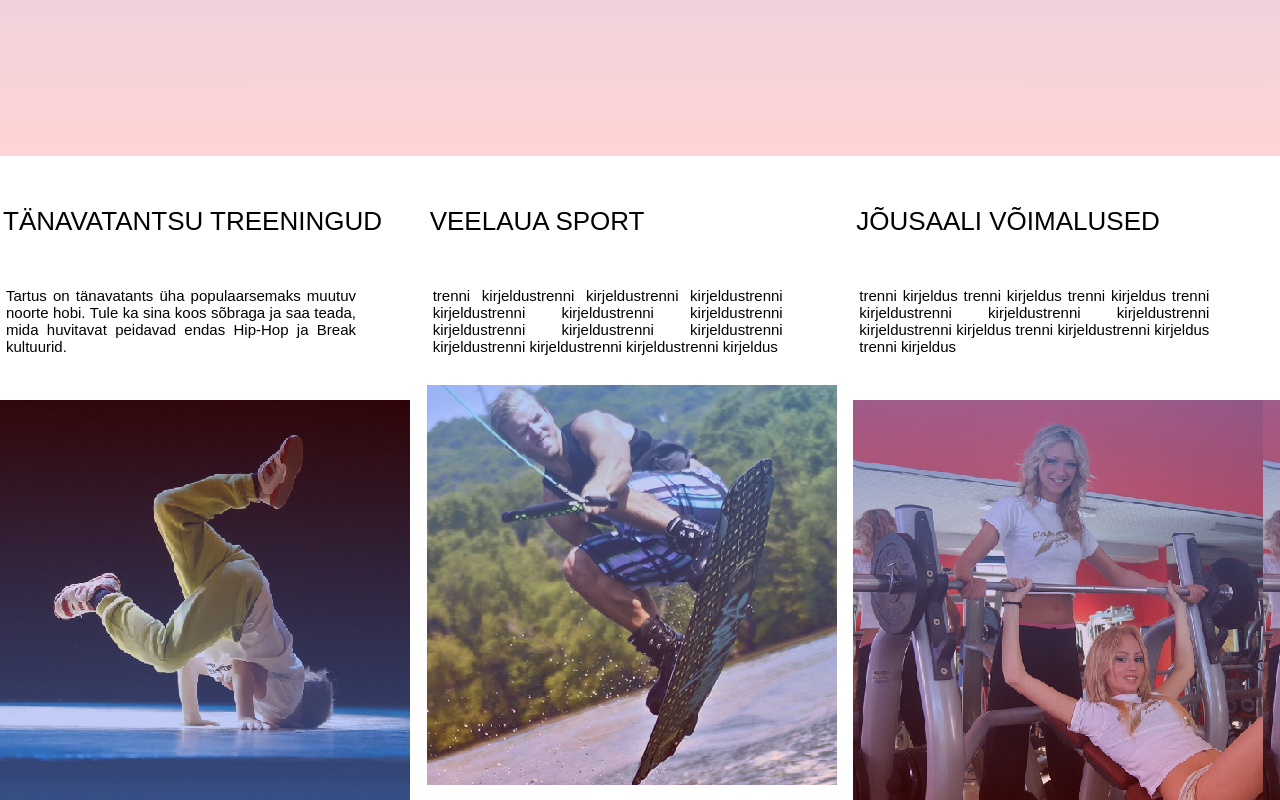
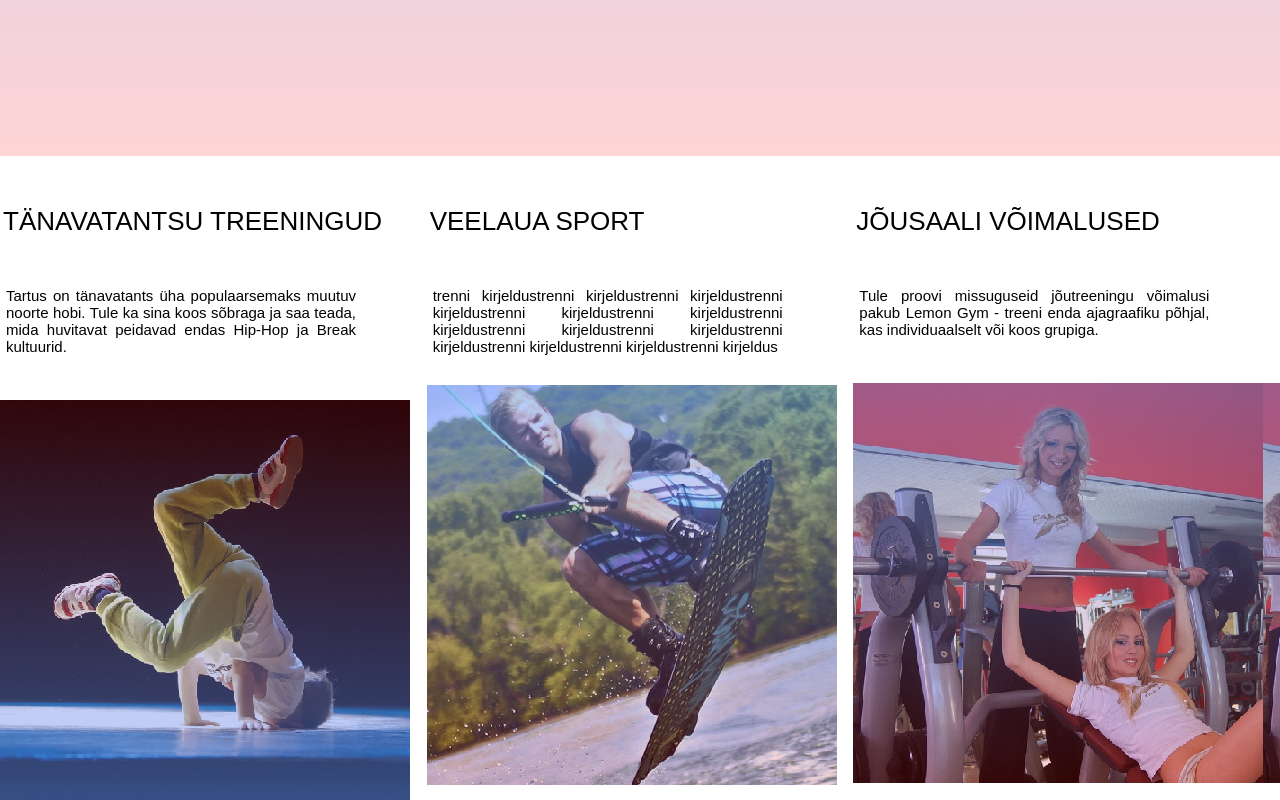
Before and after one commit to KaMiku/SE-veebileht, a plain HTML site: page index.html in a window 1280 px wide. Shown: the part 644-1444 px from the top of the page. Drawn offline with Linux system fonts and the light colour scheme.

Commit message:
Update index.html

```diff
--- a/index.html
+++ b/index.html
@@ -36,7 +36,7 @@
         </div>
         <div class="Sektsioon">
             <h2 class="tiitel">Jõusaali võimalused</h2>
-            <p class="kirjeldus">trenni kirjeldus trenni kirjeldus trenni kirjeldus trenni kirjeldustrenni kirjeldustrenni kirjeldustrenni kirjeldustrenni kirjeldus trenni kirjeldustrenni kirjeldus trenni kirjeldus</p>
+            <p class="kirjeldus">Tule proovi missuguseid jõutreeningu võimalusi pakub Lemon Gym - treeni enda ajagraafiku põhjal, kas individuaalselt või koos grupiga.</p>
             <div class="treeningpilt3"></div>
         </div>
 
```
